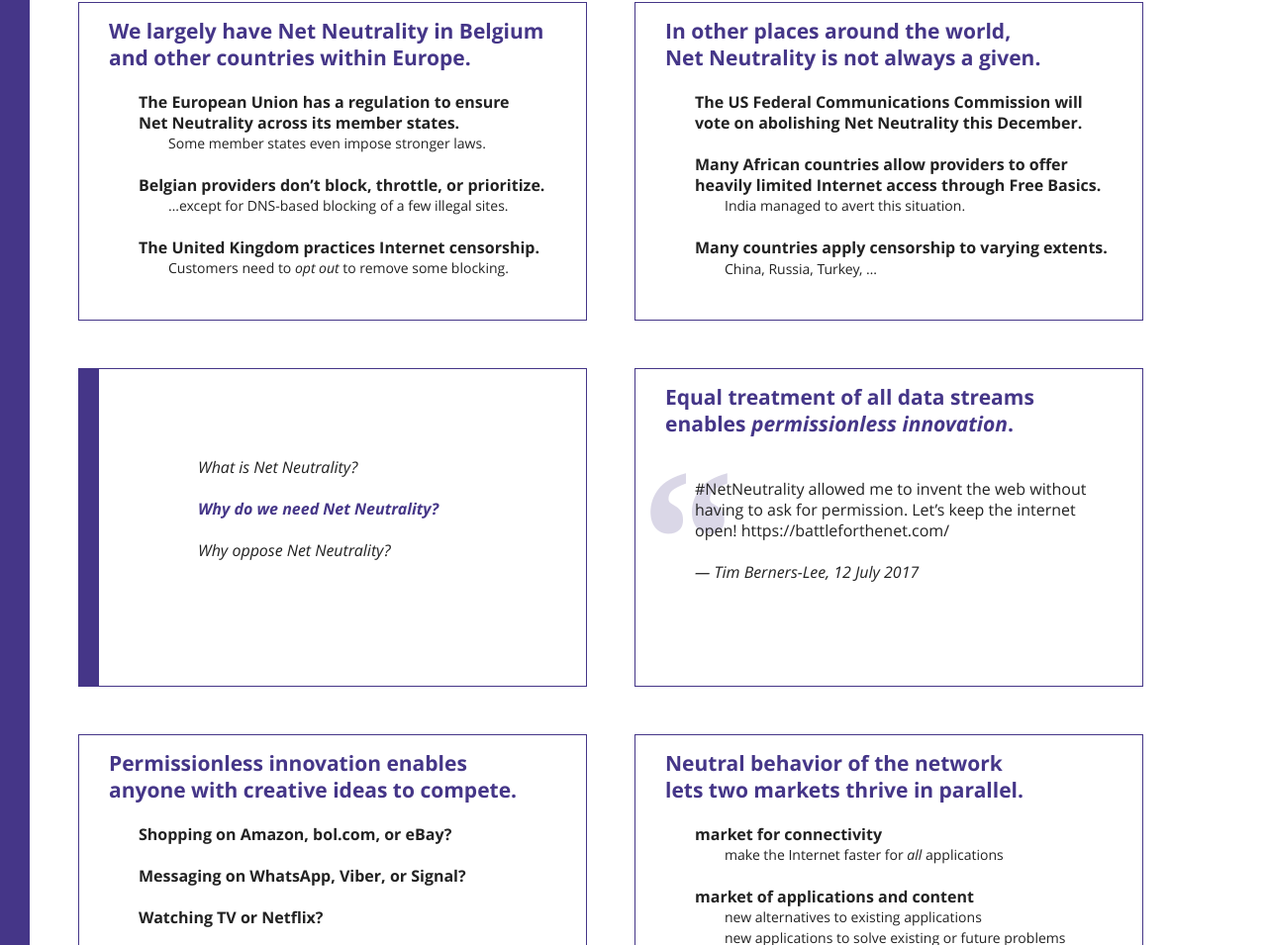
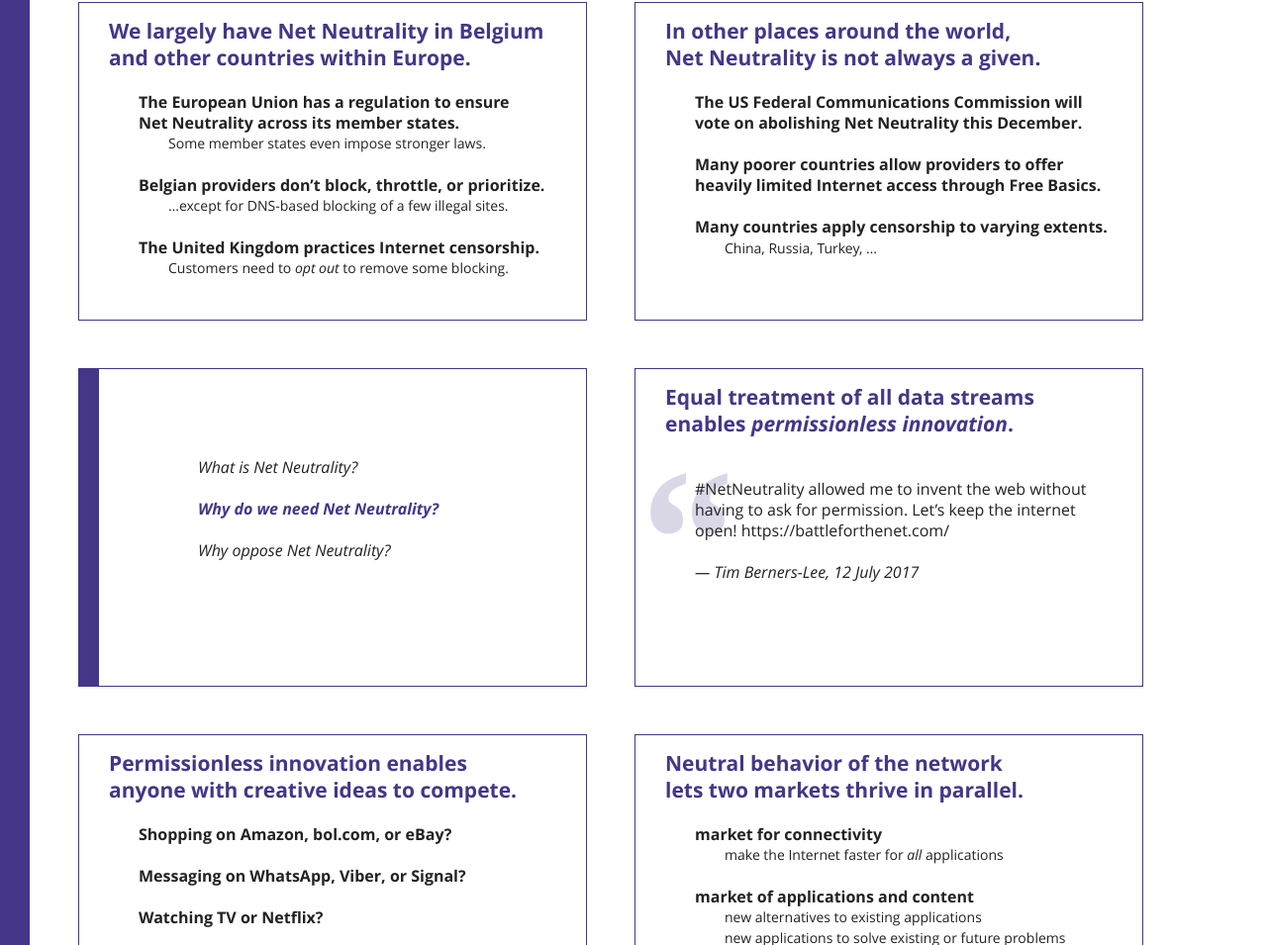
Before and after one commit to RubenVerborgh/Net-Neutrality-2017, a website: page index.html in a window 1280 px wide. Shown: the part 2531-3486 px from the top of the page at 99% size. Drawn offline with Linux system fonts and the light colour scheme.

Commit message:
Elaborate less on Free Basics.

```diff
--- a/index.html
+++ b/index.html
@@ -261,11 +261,8 @@
         will <a href="https://www.nytimes.com/2017/11/21/technology/fcc-net-neutrality.html">vote</a> on abolishing Net Neutrality this December.
       </li>
       <li class="next">
-        Many African countries allow providers to offer<br>
+        Many poorer countries allow providers to offer<br>
         heavily limited Internet access through <a href="https://info.internet.org/en/story/free-basics-from-internet-org/">Free Basics</a>.
-        <ul>
-          <li>India managed to <a href="https://www.theguardian.com/technology/2016/may/12/facebook-free-basics-india-zuckerberg">avert</a> this situation.</li>
-        </ul>
       </li>
       <li class="next">
         Many countries apply censorship to varying extents.
```
